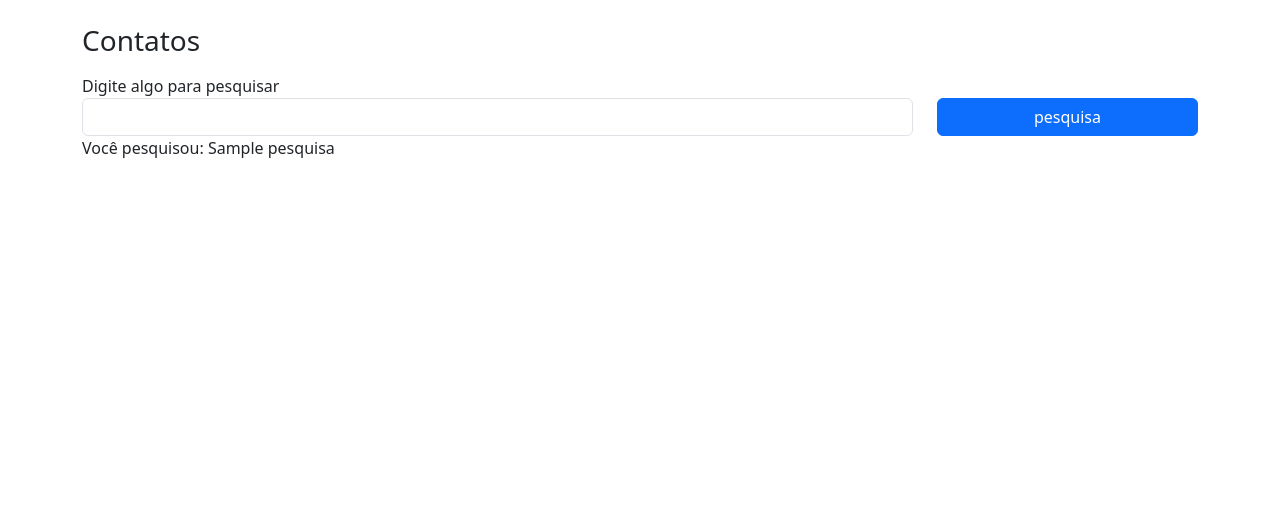
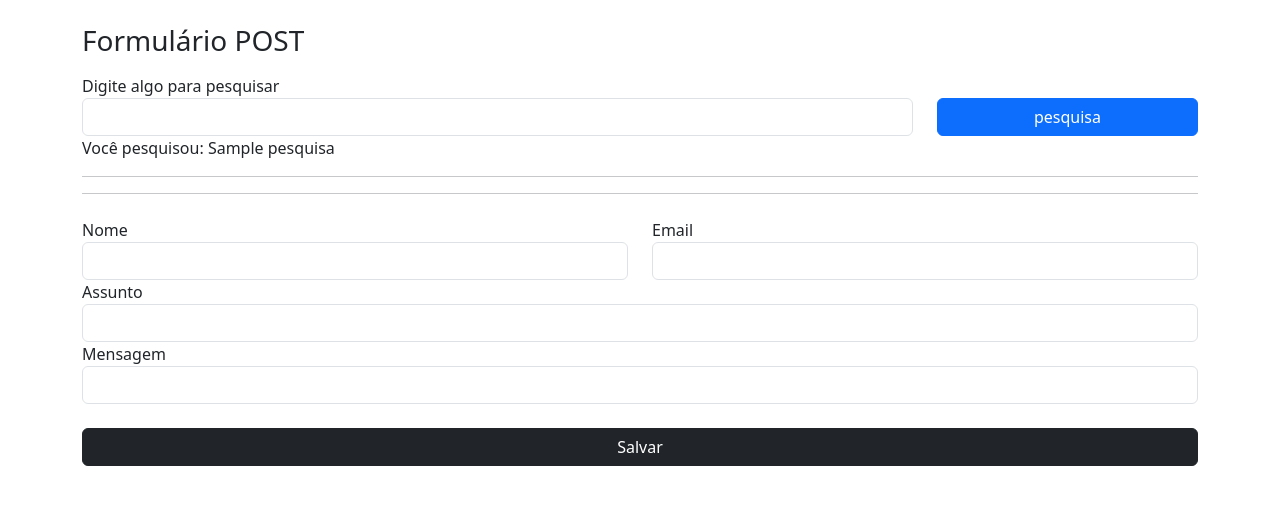
Before and after one commit to Mensola11/Estudo-Flask, a Flask app: template estudo/templates/Contato.html in a window 1280 px wide. Shown: the top 505 px of the page. Run offline with Flask 3, Linux system fonts and the light colour scheme; the template is opened without the code that fills it: most values are stand-ins (such as "Sample title", 1, 10 or a date in 2020).

Commit message:
Formularios tipo get e post no HTML

```diff
--- a/estudo/templates/Contato.html
+++ b/estudo/templates/Contato.html
@@ -9,12 +9,12 @@
 <body>
     <div class="container">
         <div class="row mt-4">
-            <h3>Contatos</h3>
+            <h3>Formulário POST</h3>
         </div>
-            <form action="get" class="row mt-2">
+            <form action="" method="get" class="row mt-2">
                 <div class="col-9">
                     Digite algo para pesquisar
-                    <input type="text" name="Pesquisa" class="form-control">
+                    <input type="text" name="pesquisa" id="" class="form-control">
                 </div>
                 <div class="col-3">
                     <button type="submit" class="btn btn-primary mt-4 col-12">pesquisa</button>
@@ -23,6 +23,33 @@
 
             <p>Você pesquisou: {{context['pesquisa']}}</p>
 
+            <hr>
+            <hr>
+
+            <div class="row">
+            </div>
+
+            <form action="" method="post" class="row mt-2">
+                <div class="col-6">
+                    Nome
+                    <input type="text" name="nome" id="" class="form-control" required>
+                </div>
+                <div class="col-6">
+                    Email
+                    <input type="email" name="email" id="" class="form-control" required>
+                </div>
+                <div class="col-12">
+                    Assunto
+                    <input type="text" name="assunto" id="" class="form-control" required>
+                </div>
+                <div class="col-12">
+                    Mensagem
+                    <input type="text" name="mensagem" id="" class="form-control" required>
+                </div>
+                <div class="col-12">
+                    <button type="submit" class="btn btn-dark mt-4 col-12">Salvar</button>
+                </div>
+            </form>
         </div>
     <script src="https://cdn.jsdelivr.net/npm/bootstrap@5.3.8/dist/js/bootstrap.bundle.min.js" integrity="sha384-FKyoEForCGlyvwx9Hj09JcYn3nv7wiPVlz7YYwJrWVcXK/BmnVDxM+D2scQbITxI" crossorigin="anonymous"></script>
 </body>
```
Also changed, not shown: estudo/views.py (+22 -2 lines), instance/database.db.
